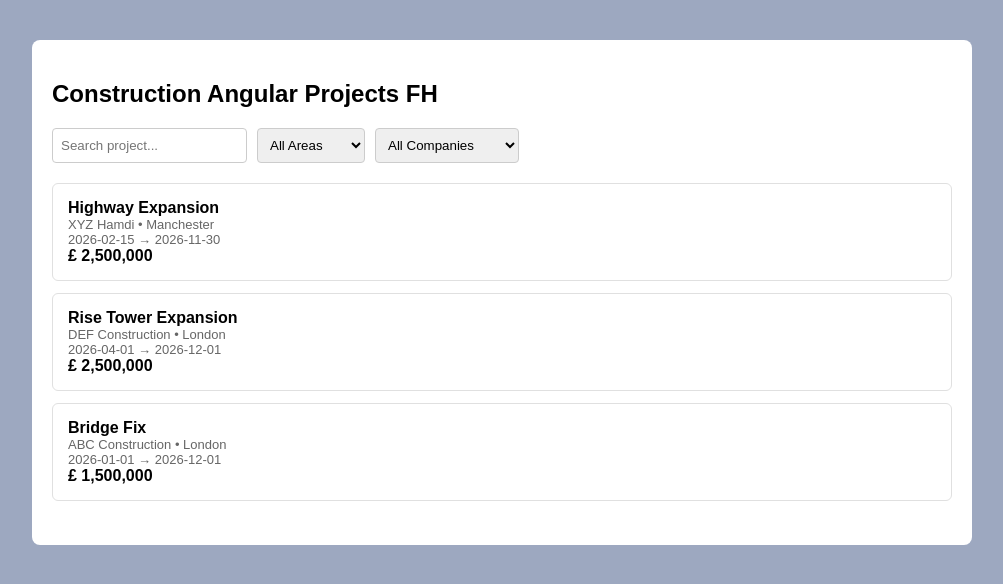
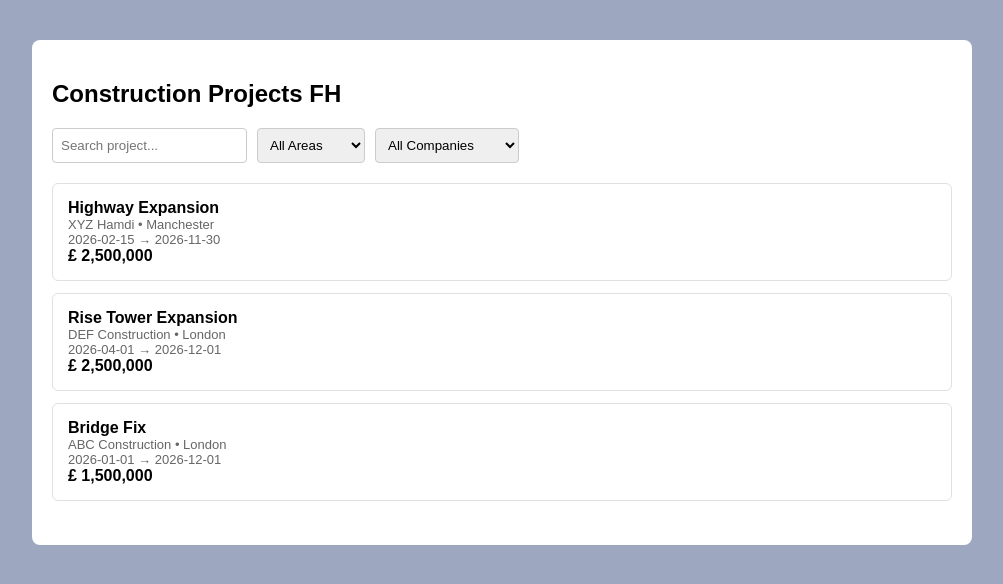
Before and after one commit to FujiHamdi/angular-project-fujihamdi-web, a website built with Vite: page index.html in a window 1280 px wide. Shown: the whole page, without its empty margins (138-1141 px from the left). Built offline with nearby package versions, Linux system fonts and the light colour scheme; some packages are replaced by stand-ins of ours.

Commit message:
fix: updated title

```diff
--- a/src/app/components/project-list/project-list.html
+++ b/src/app/components/project-list/project-list.html
@@ -1,5 +1,5 @@
 <div class="container">
-  <h2>Construction Angular Projects FH</h2>
+  <h2>Construction Projects FH</h2>
 
   <div class="filters">
     <input
```
